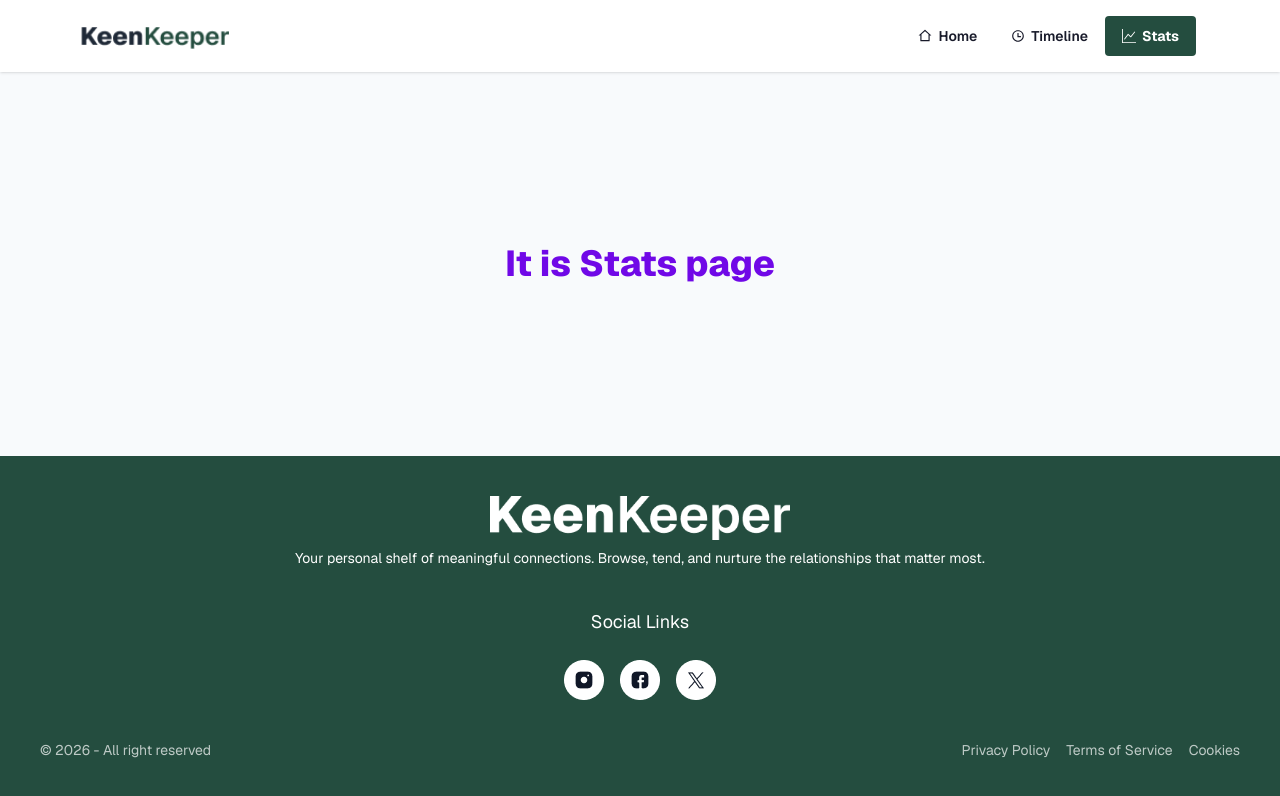
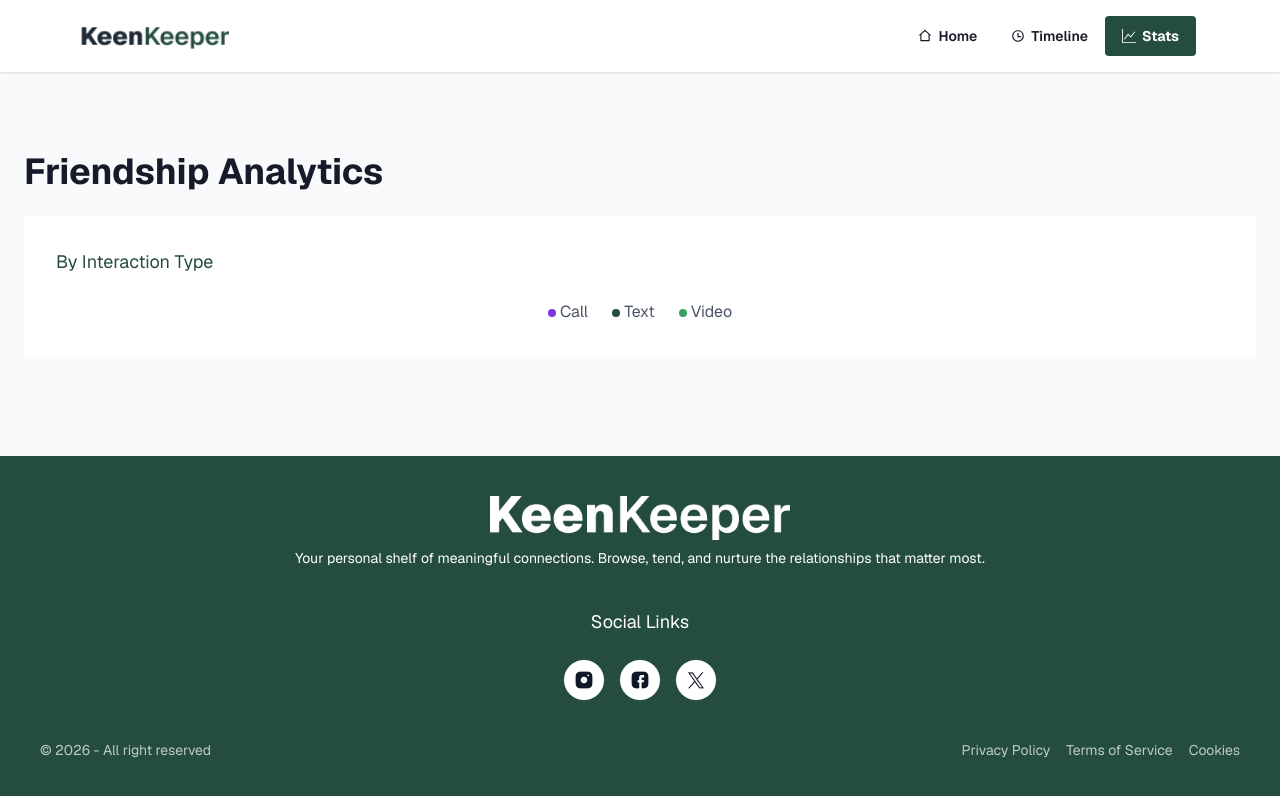
Before and after one commit to Nafiul-Islam-Eshan/KeenKeeper, a Next.js app: page /stats in a window 1280 px wide. Shown: the top 796 px of the page. Built offline with nearby package versions, Linux system fonts and the light colour scheme.

Commit message:
Working on stat page and moved Friends detail page component in component folder

```diff
--- a/src/app/stats/page.jsx
+++ b/src/app/stats/page.jsx
@@ -2,8 +2,34 @@ import React from 'react';
 
 const StatsPage = () => {
     return (
-        <div className='text-4xl text-violet-700 mx-auto my-auto font-extrabold'>
-            It is Stats page
+        <div className='my-20'>
+            <h2 className="text-4xl font-bold mb-6">Friendship Analytics</h2>
+            <div className="bg-white p-8 space-y-6">
+                <h3 className="text-[#244D3F] text-lg">By Interaction Type</h3>
+
+                {/* Piechart */}
+                <div className="">
+
+                </div>
+
+                {/* Defination */}
+                <div className="flex gap-6 justify-center">
+                    <div className="">
+                        <span className="bg-[#7E35E1] w-2 h-2 inline-block mr-1 rounded-full"></span>
+                        <span className='text-gray-600'>Call</span>
+                    </div>
+                    <div className="">
+                        <span className="bg-[#244D3F] w-2 h-2 inline-block mr-1 rounded-full"></span>
+                        <span className='text-gray-600'>Text</span>
+                    </div>
+                    <div className="">
+                        <span className="bg-[#37A163]  w-2 h-2 inline-block mr-1 rounded-full"></span>
+                        <span className='text-gray-600'>Video</span>
+                    </div>
+
+
+                </div>
+            </div>
         </div>
     );
 };
```
Also changed, not shown: src/Component/FriendsDetailPage.jsx (renamed from src/app/[cardId]/FriendsDetailPage.jsx).
